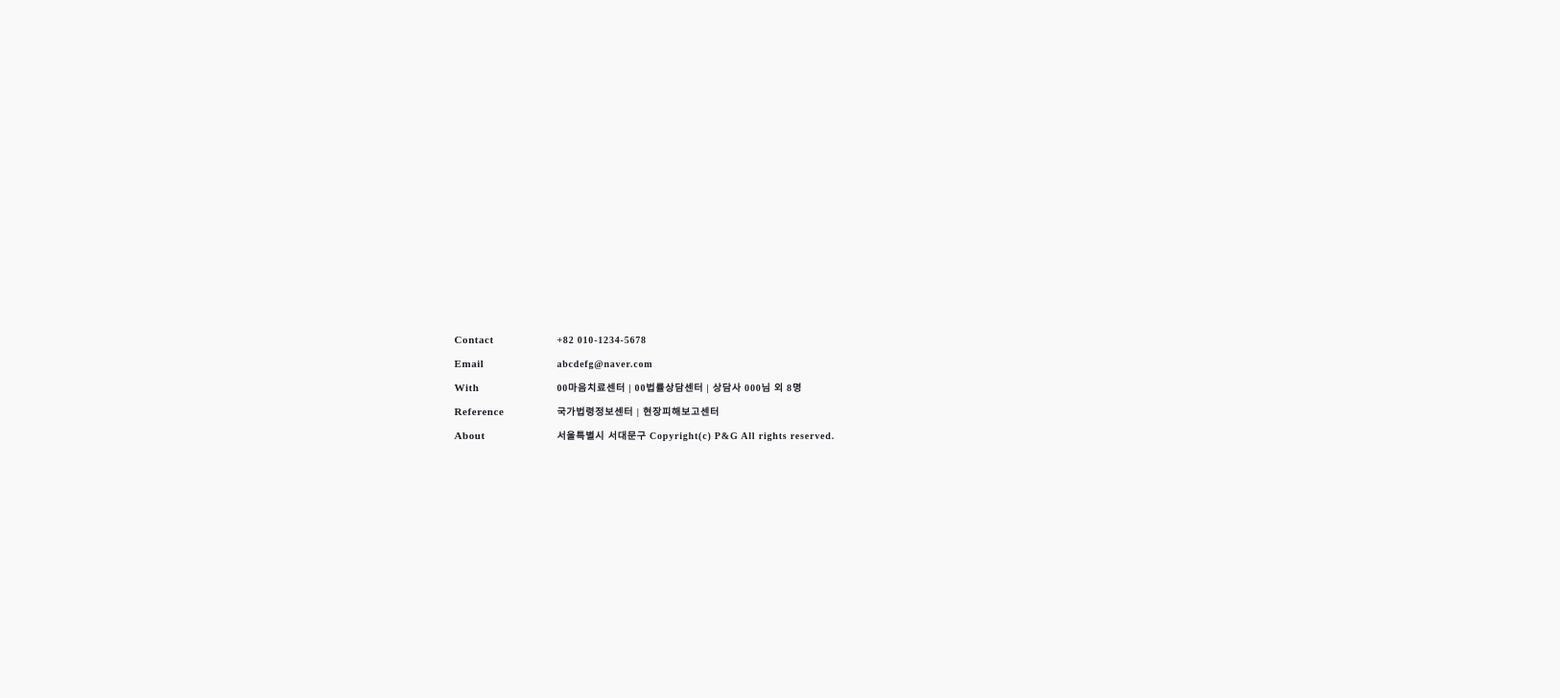
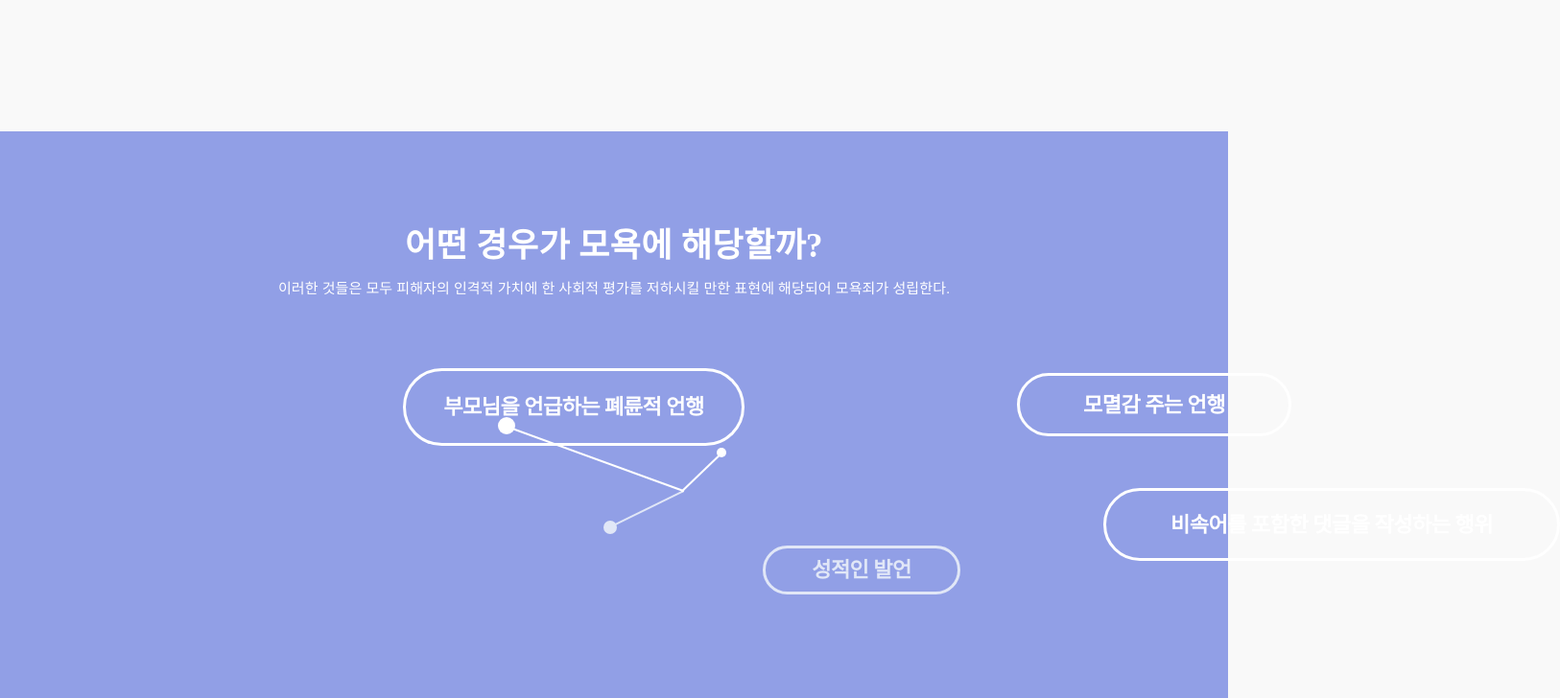
Before and after one commit to alpha0212/Law_PROJECT, a React (Create React App) app: page /content/insult in a window 1280 px wide. Shown: the part 2840-3568 px from the top of the page at 96% size, 1626 px wide, since content can reach past the window. Before the commit the page ends 3332 px from the top, so only its background shows below. Built offline with nearby package versions, Linux system fonts and the light colour scheme; a web font is replaced by a local one.

Commit message:
Feature: InsultPage Complete

```diff
--- a/src/pages/ContentPages/Insult/index.tsx
+++ b/src/pages/ContentPages/Insult/index.tsx
@@ -3,6 +3,7 @@ import * as S from "./styled";
 import { CyberInsult } from "src/components";
 import {
   CyberInsultText,
+  Insult5Line,
   InsultCards,
 } from "src/components/common/Category/InsultComponents";
 import { InsultDescription } from "src/components/common/Category/InsultComponents/InsultDescription";
@@ -37,6 +38,9 @@ export const Insult: React.FC = () => {
       <S.Insult4Line>
         <HowValidatedInsult />
       </S.Insult4Line>
+      <S.Insult5LineSection>
+        <Insult5Line />
+      </S.Insult5LineSection>
     </S.InsultSection>
   );
 };
--- a/src/pages/ContentPages/Insult/styled.ts
+++ b/src/pages/ContentPages/Insult/styled.ts
@@ -6,3 +6,6 @@ export const Insult1Line = styled.div``;
 export const Insult2Line = styled.div``;
 export const Insult3Line = styled.div``;
 export const Insult4Line = styled.div``;
+export const Insult5LineSection = styled.div`
+  margin-top: 30rem;
+`;
```
